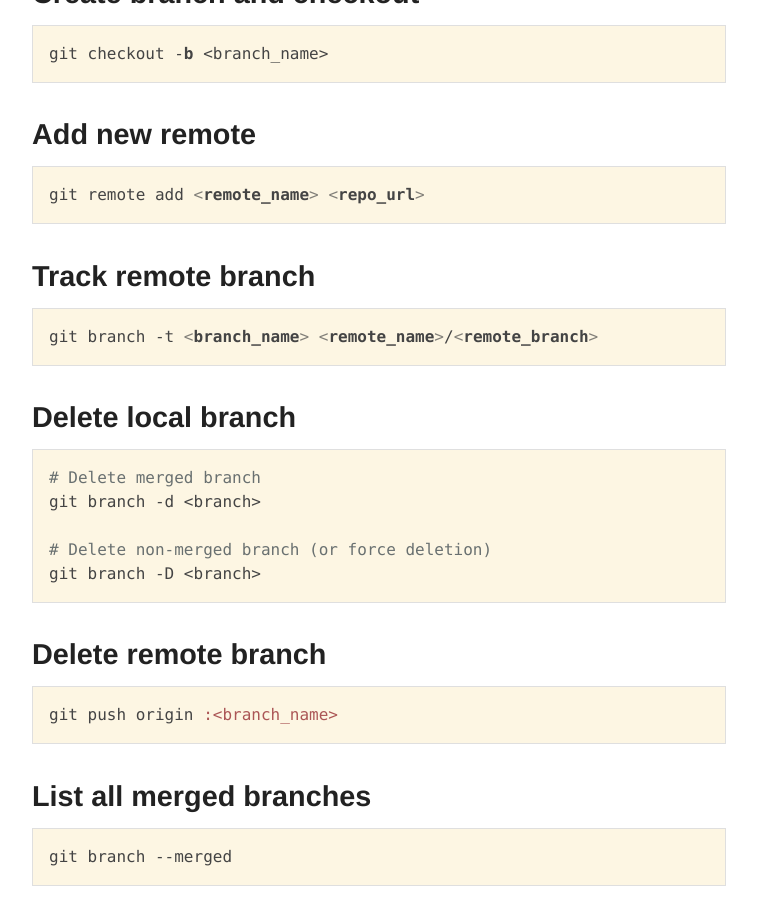
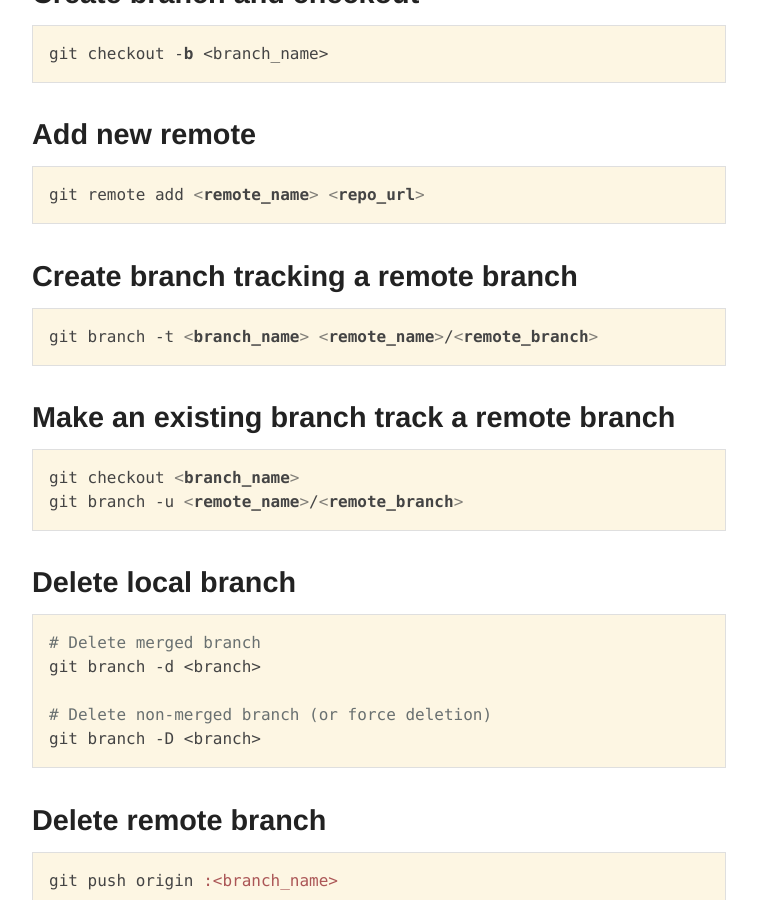
Before and after one commit to satanas/site, a Jekyll site: the page built from cheatsheets/git/index.md, in a window 1280 px wide and 900 px high, scrolled down 1076 px. Shown: the whole window, without its empty margins (261-1018 px from the left). Built offline with Jekyll 4.4.1, drawn with Linux system fonts in a browser that asks for light colours; nearby versions of some CDN libraries; comment, search, counter and statistics services are not loaded.

Commit message:
Adding command to make existing branch to track a remote one

```diff
--- a/cheatsheets/git/index.md
+++ b/cheatsheets/git/index.md
@@ -53,10 +53,16 @@ git checkout -b <branch_name>
 git remote add <remote_name> <repo_url>
 ~~~
 
-### Track remote branch
+### Create branch tracking a remote branch
 
 ~~~bash
 git branch -t <branch_name> <remote_name>/<remote_branch>
+~~~
+
+### Make an existing branch track a remote branch
+~~~bash
+git checkout <branch_name>
+git branch -u <remote_name>/<remote_branch>
 ~~~
 
 ### Delete local branch
```
